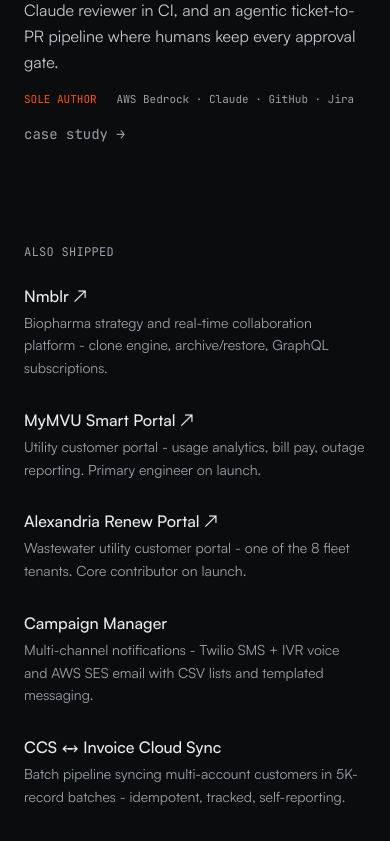
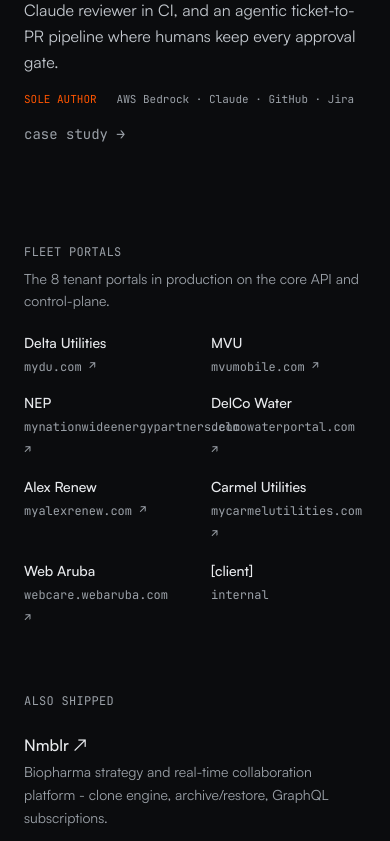
Before and after one commit to bpabatao/bpabatao.github.io, a Next.js app: page / in a window 390 px wide. Shown: the part 4511-5352 px from the top of the page. Built offline with nearby package versions, Linux system fonts and the light colour scheme.

Commit message:
Projects: fleet portals strip with production URLs
All 8 tenants under Selected work: Delta (mydu.com), MVU, NEP, DelCo,
Alex Renew, Carmel, Web Aruba (webcare.webaruba.com); [client] marked internal.
Every URL curl-verified. MVU/AlexRenew entries deduped out of Also shipped.

```diff
--- a/src/components/Projects.tsx
+++ b/src/components/Projects.tsx
@@ -1,5 +1,5 @@
 import Link from "next/link";
-import { earlierProjects, flagships, secondaryProjects, type SecondaryProject } from "@/data/content";
+import { earlierProjects, flagships, fleetPortals, secondaryProjects, type SecondaryProject } from "@/data/content";
 import { Reveal } from "./Reveal";
 import { SectionHeading } from "./SectionHeading";
 
@@ -31,7 +31,7 @@
       <div className="mx-auto w-full max-w-5xl px-6 py-20">
         <SectionHeading
           title="Selected work"
-          annotation={`${flagships.length} case studies · ${secondaryProjects.length + earlierProjects.length} more shipped`}
+          annotation={`${flagships.length} case studies · ${fleetPortals.length} portals · ${secondaryProjects.length + earlierProjects.length} more`}
         />
 
         <div>
@@ -59,6 +59,32 @@
           ))}
         </div>
 
+        <Reveal className="mt-16">
+          <h3 className="font-mono text-xs tracking-wide text-muted uppercase">Fleet portals</h3>
+          <p className="mt-2 max-w-2xl text-sm leading-relaxed text-muted">
+            The 8 tenant portals in production on the core API and control-plane.
+          </p>
+          <div className="mt-5 grid gap-x-8 gap-y-4 grid-cols-2 md:grid-cols-4">
+            {fleetPortals.map((p) => (
+              <div key={p.tenant}>
+                <div className="text-sm font-medium text-ink">{p.tenant}</div>
+                {p.url ? (
+                  <a
+                    href={p.url}
+                    target="_blank"
+                    rel="noopener"
+                    className="font-mono text-xs text-muted transition-colors hover:text-accent"
+                  >
+                    {p.url.replace("https://", "")} ↗
+                  </a>
+                ) : (
+                  <span className="font-mono text-xs text-muted">internal</span>
+                )}
+              </div>
+            ))}
+          </div>
+        </Reveal>
+
         <ProjectList label="Also shipped" projects={secondaryProjects} />
         <ProjectList label="Earlier work" projects={earlierProjects} />
       </div>
--- a/src/data/content.ts
+++ b/src/data/content.ts
@@ -150,21 +150,24 @@
   url?: string;
 }
 
+/* The 8 tenant portals running on the core API + control-plane.
+   Public production URLs only - internal/test domains never ship here. */
+export const fleetPortals: { tenant: string; url?: string }[] = [
+  { tenant: "Delta Utilities", url: "https://mydu.com" },
+  { tenant: "MVU", url: "https://mvumobile.com" },
+  { tenant: "NEP", url: "https://mynationwideenergypartners.com" },
+  { tenant: "DelCo Water", url: "https://delcowaterportal.com" },
+  { tenant: "Alex Renew", url: "https://myalexrenew.com" },
+  { tenant: "Carmel Utilities", url: "https://mycarmelutilities.com" },
+  { tenant: "Web Aruba", url: "https://webcare.webaruba.com" },
+  { tenant: "[client]" },
+];
+
 export const secondaryProjects: SecondaryProject[] = [
   {
     title: "Nmblr",
     description: "Biopharma strategy and real-time collaboration platform - clone engine, archive/restore, GraphQL subscriptions.",
     url: "https://nmblr.co",
-  },
-  {
-    title: "MyMVU Smart Portal",
-    description: "Utility customer portal - usage analytics, bill pay, outage reporting. Primary engineer on launch.",
-    url: "https://mvumobile.com",
-  },
-  {
-    title: "Alexandria Renew Portal",
-    description: "Wastewater utility customer portal - one of the 8 fleet tenants. Core contributor on launch.",
-    url: "https://myalexrenew.com",
   },
   {
     title: "Campaign Manager",
```
